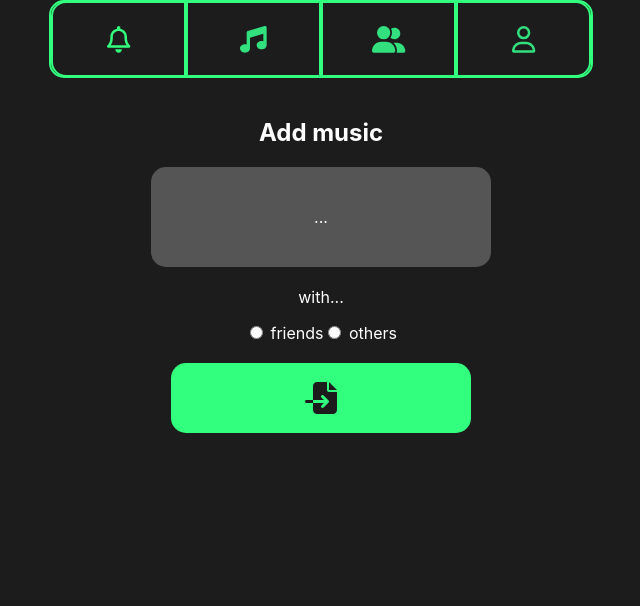
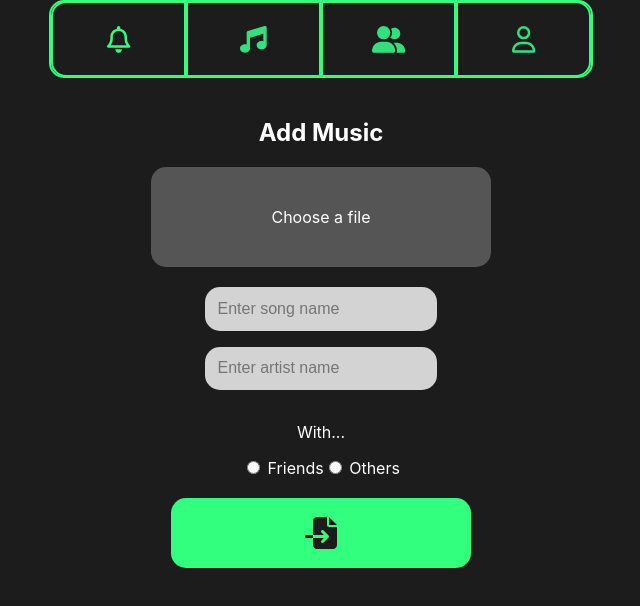
Before and after one commit to wgrtklns/Connect, a React (Create React App) app in the folder frontend/: page /connect in a window 1280 px wide. Shown: the top 606 px of the page, without its empty margins (319-959 px from the left). Built offline with nearby package versions, Linux system fonts and the light colour scheme; the HTML template or start-up script is replaced by a standard one.

Commit message:
Work with Musicform and Track

```diff
--- a/frontend/src/AppContext.js
+++ b/frontend/src/AppContext.js
@@ -13,14 +13,34 @@ const getEmojiByUsername = (username) => {
 };
 
 export const AppContextProvider = ({children}) => {
-    const [friends, setFriends] = useState([{id: 1, username: 'bob', img: getEmojiByUsername('bob')},
-        {id: 2, username: 'alex', img: getEmojiByUsername('alex')},
-        {id: 3, username: 'max', img: getEmojiByUsername('max')}]);
+    const [friends, setFriends] = useState([]);
     const [music, setMusic] = useState([]);
-    const [profile] = useState({username: 'Meeeno', img: getEmojiByUsername('Meeeno')});
+    const [profile] = useState({id: 1, username: 'AMus', artist: 'Annom', img: getEmojiByUsername('AMus')});
     const [isAuth, setAuth] = useState(false);
     const [isLoading, setLoading] = useState(true);
-    const [trackdata] = useState({music: {id: 1, trackname: 'AMus', artist: 'Annom'},user: {id: 7, username: 'mim', img: getEmojiByUsername('mim')}})
+    const [trackdata, setTrackdata] = useState()
+
+    const fetchTrack = async () => {
+        try {
+            const data = [{
+                music: {
+                    trackname: "Black Privilegge",
+                    artist: "Dr.Dre",
+                    filename: "TEST",
+                    audioUrl: "C:\Users\bogda\Desktop\Dr_Dre_-_Black_Privilege.mp3"
+                },
+                user: {
+                    id: 1, username: 'bob', img: getEmojiByUsername('bob')
+                }
+            }]
+            setTrackdata(data)
+            console.log(trackdata)
+            setLoading(false)
+        } catch {
+            console.log('Error fetchTrack')
+            setLoading(false)
+        }
+    }
 
     const fetchFriends = async () => {
         try {
@@ -53,6 +73,7 @@ export const AppContextProvider = ({children}) => {
     }
 
     useEffect(() => {
+        fetchTrack()
         fetchFriends()
         fetchMusic()
     }, [])
--- a/frontend/src/components/MusicForm.js
+++ b/frontend/src/components/MusicForm.js
@@ -1,32 +1,100 @@
-import React from 'react';
+import React, { useState } from 'react';
 import { FontAwesomeIcon } from '@fortawesome/react-fontawesome';
 import { faFileImport } from '@fortawesome/free-solid-svg-icons';
 import '../styles/List.css';
 import '../styles/Music.css';
+import { useAppContext } from '../AppContext';
+import { useNavigate } from 'react-router-dom';
 
 const MusicForm = () => {
+    const [selectedFile, setSelectedFile] = useState(null);
+    const [selectedReceiver, setSelectedReceiver] = useState('');
+    const [name, setName] = useState('');
+    const [artist, setArtist] = useState('');
+
+    const handleFileChange = (e) => {
+        setSelectedFile(e.target.files[0]);
+    };
+
+    const handleReceiverChange = (e) => {
+        setSelectedReceiver(e.target.value);
+    };
+
+    const handleNameChange = (e) => {
+        setName(e.target.value);
+    };
+
+    const handleArtistChange = (e) => {
+        setArtist(e.target.value);
+    };
+
+    const shareData = async (event) => {
+        event.preventDefault();
+        if (!selectedFile || !selectedReceiver || !name || !artist) {
+            alert('Please fill in all fields!');
+            return;
+        }
+
+        const formData = new FormData();
+        formData.append("file", selectedFile);
+        formData.append("radio", selectedReceiver);
+        formData.append("name", name);
+        formData.append("artist", artist);
+
+        console.log('Form data:');
+        console.log('File:', selectedFile);
+        console.log('Receiver:', selectedReceiver);
+        console.log('Name:', name);
+        console.log('Artist:', artist);
 
 
-    const shareData = () => {
-        console.log("SHARE")
-    }
+    };
 
     return (
         <div className='list-container'>
-            <h2>Add music</h2>
-            <div className='upload-box'>...</div>
-            <p>with...</p>
+            <h2>Add Music</h2>
+            <form onSubmit={shareData}>
+                <label className='upload-box'>
+                    {selectedFile ? selectedFile.name : "Choose a file"}
+                    <input type="file" style={{ display: 'none' }} onChange={handleFileChange} accept='.mp3' />
+                </label>
+                <div>
+                    <label>
+                        <input
+                            type="text"
+                            value={name}
+                            onChange={handleNameChange}
+                            placeholder="Enter song name"
+                            className="auth-input"
+                            required
+                        />
+                    </label>
+                </div>
+                <div>
+                    <label>
+                        <input
+                            type="text"
+                            value={artist}
+                            onChange={handleArtistChange}
+                            placeholder="Enter artist name"
+                            className="auth-input"
+                            required
+                        />
+                    </label>
+                </div>
+                <p>With...</p>
                 <div className='radio-group'>
                     <label>
-                    <input type="radio" name="uploadType" value="friends" /> friends
+                        <input type="radio" name="uploadType" value="friends" onChange={handleReceiverChange} /> Friends
                     </label>
                     <label>
-                    <input type="radio" name="uploadType" value="others" /> others
+                        <input type="radio" name="uploadType" value="others" onChange={handleReceiverChange} /> Others
                     </label>
                 </div>
-            <button className='add-button' onClick={() => shareData()}>
-                <FontAwesomeIcon size='2x' icon={faFileImport} style={{color: "#1c1c1c",}} />
+                <button className='add-button' type="submit">
+                    <FontAwesomeIcon size='2x' icon={faFileImport} style={{ color: "#1c1c1c" }} />
                 </button>
+            </form>
         </div>
     );
 };
--- a/frontend/src/components/Track.js
+++ b/frontend/src/components/Track.js
@@ -1,4 +1,4 @@
-import React, { useState } from 'react';
+import React, { useState, useRef } from 'react';
 import { FontAwesomeIcon } from '@fortawesome/react-fontawesome';
 import { faThumbsDown, faThumbsUp } from '@fortawesome/free-solid-svg-icons';
 import { faPlay, faPause } from '@fortawesome/free-solid-svg-icons';
@@ -11,16 +11,16 @@ import { useNavigate } from 'react-router-dom';
 const Track = () => {
     const {trackdata, isLoading, addFriends, addMusic} = useAppContext();
     const [isPlay, setPlay] = useState(true);
+    const audioRef = useRef(null);
     const navigate = useNavigate();
 
     const changePlay = () => {
       if (isPlay) {
-        setPlay(false)
-        console.log('STOP')
+        audioRef.current.pause()
       } else {
-        setPlay(true)
-        console.log('START')
+        audioRef.current.play()
       }
+      setPlay(!isPlay)
     }
 
     if (isLoading) {
@@ -52,6 +52,7 @@ const Track = () => {
                 {isPlay && <FontAwesomeIcon icon={faPlay} style={{color: "#1c1c1c"}}/>}
                 {!isPlay && <FontAwesomeIcon icon={faPause} style={{color: "#1c1c1c"}}/>}
             </button>
+            <audio ref={audioRef} src={trackdata.music.audioUrl}></audio>
           </div>
         </div>
     );
--- a/frontend/src/styles/Music.css
+++ b/frontend/src/styles/Music.css
@@ -29,5 +29,6 @@
     border-radius: 15px;
     display: flex;
     justify-content: center;
+    align-content: center;
     align-items: center;
 }
```
Lines whose indentation alone changed are shown as unchanged.
